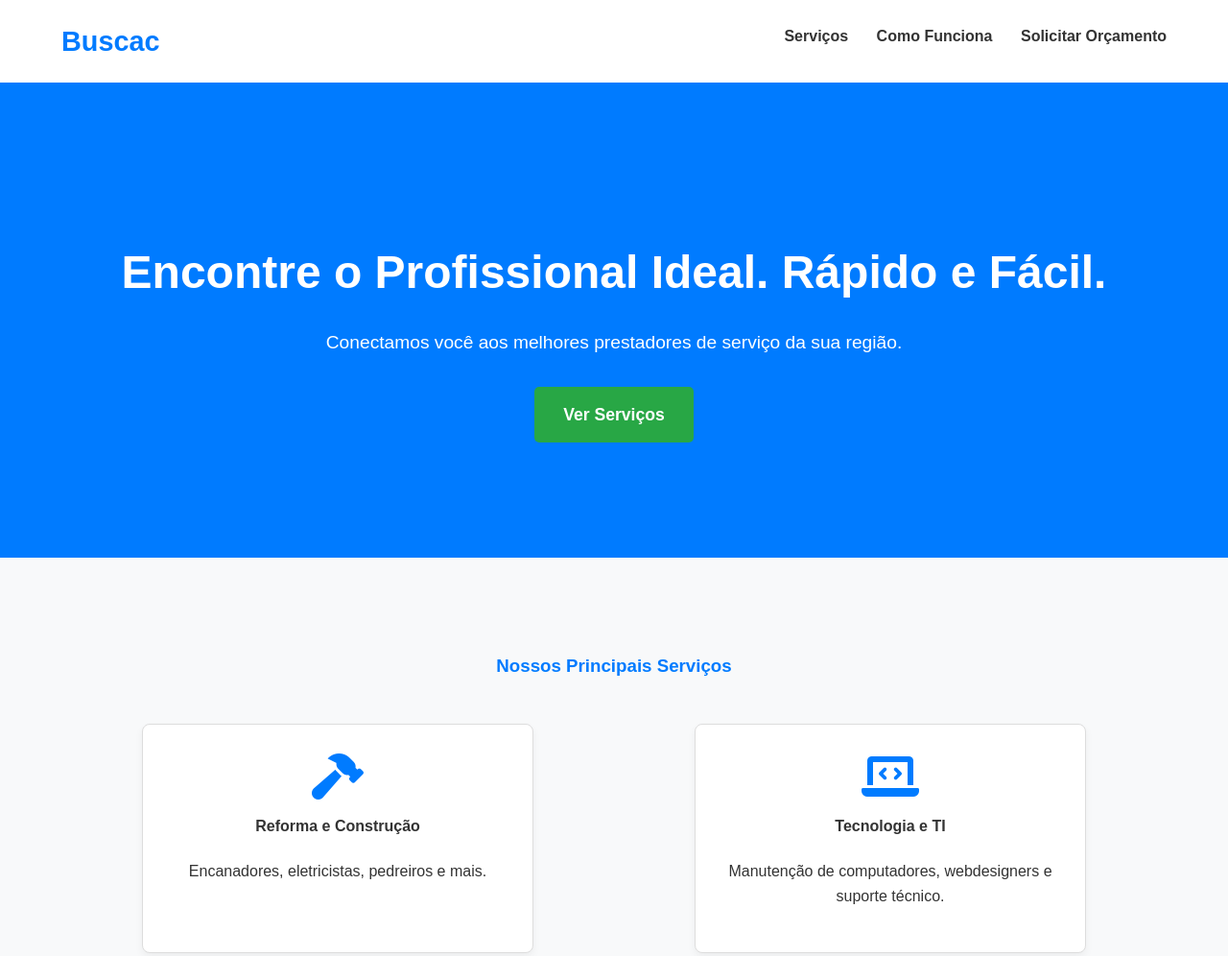
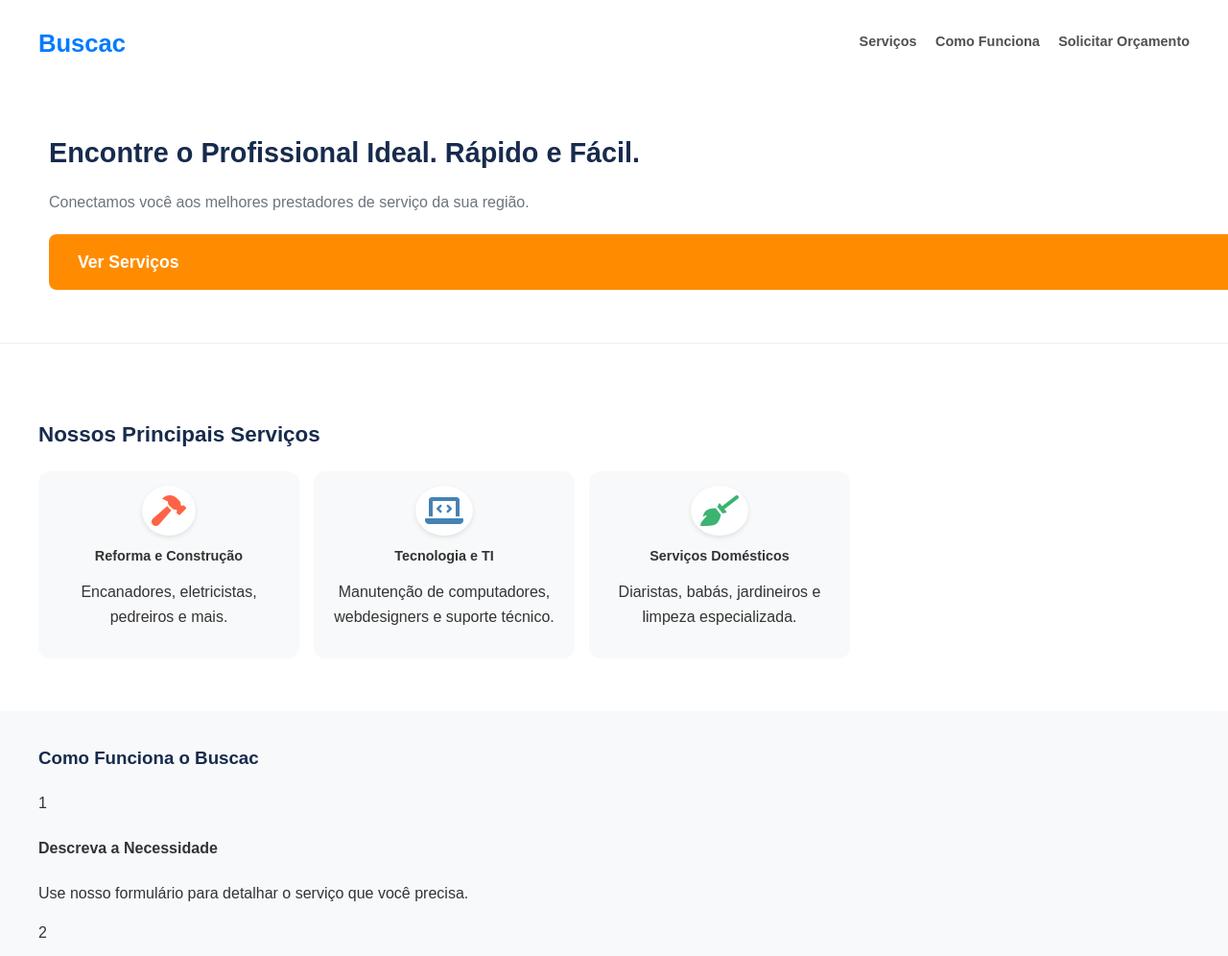
Before and after one commit to torresssjoao-afk/meu-site, a plain HTML site: page index.html in a window 1280 px wide. Shown: the top 996 px of the page at 96% size. Drawn offline with Linux system fonts and the light colour scheme.

Commit message:
Update style.css

```diff
--- a/style.css
+++ b/style.css
@@ -4,32 +4,35 @@ body {
     margin: 0;
     padding: 0;
     color: #333;
-    background-color: #f8f9fa; /* Fundo levemente cinza */
+    background-color: #f8f9fa;
     line-height: 1.6;
 }
 
 .container {
-    width: 90%;
+    width: 95%; /* Aumenta a largura para simular tela de app */
     max-width: 1200px;
     margin: 0 auto;
-    padding: 20px 0;
+    padding: 15px 0;
     clear: both;
 }
 
 h1, h2, h3 {
-    color: #007bff; /* Azul primário */
+    color: #172B4D; /* Cor escura, quase preto, para títulos */
 }
 
-/* Header */
+/* Header (Simulando o topo de um app) */
 header {
     background-color: white;
-    box-shadow: 0 2px 4px rgba(0,0,0,0.1);
+    box-shadow: 0 1px 3px rgba(0,0,0,0.1);
+    padding: 10px 0;
 }
 
 header h1 {
     margin: 0;
     float: left;
-    font-size: 1.8em;
+    font-size: 1.6em;
+    color: #007bff; /* Logo em azul */
+    font-weight: bold;
 }
 
 header nav {
@@ -45,18 +48,147 @@ header nav ul {
 
 header nav ul li {
     display: inline;
-    margin-left: 25px;
+    margin-left: 15px;
 }
 
 header nav ul li a {
+    color: #505050;
+    text-decoration: none;
+    font-size: 0.9em;
+    font-weight: 600;
+}
+
+/* Seção Hero (Busca) */
+.hero-section {
+    background-color: white; /* Fundo branco para simular o topo do app */
+    padding: 30px 20px 40px;
+    border-bottom: 1px solid #eee;
+}
+
+.hero-section h2 {
+    color: #172B4D;
+    font-size: 1.8em;
+    margin-top: 0;
+    margin-bottom: 5px;
+    text-align: left;
+}
+
+.hero-section p {
+    font-size: 1em;
+    color: #6c757d;
+    text-align: left;
+    margin-bottom: 20px;
+}
+
+/* Input de Busca (Simulando o campo do app) */
+#search-bar {
+    width: 100%;
+    padding: 10px 15px;
+    border: 1px solid #ced4da;
+    border-radius: 25px; /* Bordas arredondadas como em app */
+    font-size: 1em;
+    box-shadow: 0 2px 4px rgba(0,0,0,0.05);
+}
+
+/* Seção de Serviços (Grade de Ícones) */
+#servicos {
+    padding: 40px 0;
+    text-align: center;
+    background-color: white;
+}
+
+#servicos h3 {
+    text-align: left;
+    font-size: 1.4em;
+    margin-bottom: 20px;
+}
+
+.servicos-grid {
+    display: flex;
+    justify-content: flex-start; /* Alinha à esquerda */
+    flex-wrap: wrap;
+    gap: 15px; /* Espaço entre os cards */
+}
+
+.servico-card {
+    background: #f8f9fa;
+    border-radius: 12px;
+    padding: 15px 10px;
+    width: 21%; /* 4 cards por linha em telas maiores, simula grid do app */
+    box-shadow: none;
+    border: none;
+    display: flex;
+    flex-direction: column;
+    align-items: center;
+    text-align: center;
+}
+
+/* Cores dos Ícones (Simulando o colorido do app) */
+.servico-card:nth-child(1) i { color: #FF6347; } /* Vermelho */
+.servico-card:nth-child(2) i { color: #4682B4; } /* Azul claro */
+.servico-card:nth-child(3) i { color: #3CB371; } /* Verde Médio */
+.servico-card:nth-child(4) i { color: #FFD700; } /* Dourado */
+
+.servico-card i {
+    font-size: 2em;
+    margin-bottom: 8px;
+    padding: 10px;
+    background-color: white;
+    border-radius: 50%; /* Icone circular */
+    box-shadow: 0 2px 5px rgba(0,0,0,0.1);
+}
+
+.servico-card h4 {
+    font-size: 0.9em;
     color: #333;
+    margin: 5px 0 0;
+    line-height: 1.2;
+}
+
+/* Estilização da seção de Contato/Orçamento */
+#contato {
+    background-color: #007bff; /* Fundo azul para destaque do CTA */
+    color: white;
+    padding: 60px 0;
+    text-align: center;
+}
+
+#contato h3 {
+    color: white;
+    margin-bottom: 30px;
+}
+
+#contato form {
+    max-width: 500px;
+    margin: 20px auto;
+}
+
+/* Estilo do botão de ação - Laranja como na imagem de app */
+.cta-button-b, .cta-button-a {
+    display: block;
+    width: 100%;
+    background-color: #FF8C00; /* Laranja/Amarelo do CTA do app */
+    color: white;
+    border: none;
+    padding: 15px 30px;
+    font-size: 1.1em;
+    cursor: pointer;
+    border-radius: 8px;
+    transition: background-color 0.3s;
     text-decoration: none;
     font-weight: bold;
-    transition: color 0.3s;
 }
 
-header nav ul li a:hover {
-    color: #28a745; /* Verde de destaque */
+.cta-button-b:hover, .cta-button-a:hover {
+    background-color: #e57e00;
+}
+
+/* Outros estilos (Rodapé e outros) */
+footer {
+    background-color: #172B4D;
+    color: white;
+    text-align: center;
+    padding: 20px 0;
 }
 
 /* Limpar float */
@@ -66,164 +198,19 @@ header nav ul li a:hover {
     clear: both;
 }
 
-/* Seção Hero */
-.hero-section {
-    background-color: #007bff;
-    color: white;
-    text-align: center;
-    padding: 100px 20px;
+/* -- Media Queries para Responsividade (melhora o visual em telas menores) -- */
+@media (max-width: 768px) {
+    .servico-card {
+        width: 45%; /* 2 cards por linha em mobile */
+        margin: 10px 0;
+    }
+    header nav {
+        float: none;
+        text-align: center;
+        padding-top: 10px;
+    }
+    header h1 {
+        float: none;
+        text-align: center;
+    }
 }
-
-.hero-section h2 {
-    color: white;
-    font-size: 3em;
-    margin-bottom: 10px;
-}
-
-.hero-section p {
-    font-size: 1.2em;
-    margin-bottom: 30px;
-}
-
-.cta-button-a {
-    display: inline-block;
-    background-color: #28a745; /* Verde de destaque */
-    color: white;
-    padding: 15px 30px;
-    text-decoration: none;
-    font-size: 1.1em;
-    border-radius: 5px;
-    transition: background-color 0.3s;
-    font-weight: bold;
-}
-
-.cta-button-a:hover {
-    background-color: #218838;
-}
-
-/* Seção de Serviços */
-#servicos {
-    padding: 60px 0;
-    text-align: center;
-}
-
-.servicos-grid {
-    display: flex;
-    justify-content: space-around;
-    flex-wrap: wrap;
-    margin-top: 30px;
-}
-
-.servico-card {
-    background: white;
-    border: 1px solid #ddd;
-    border-radius: 8px;
-    padding: 30px;
-    margin: 15px;
-    width: 30%;
-    box-shadow: 0 4px 8px rgba(0,0,0,0.05);
-    transition: transform 0.3s;
-}
-
-.servico-card:hover {
-    transform: translateY(-5px);
-    box-shadow: 0 6px 12px rgba(0,0,0,0.1);
-}
-
-.servico-card i {
-    font-size: 3em;
-    color: #007bff;
-    margin-bottom: 15px;
-}
-
-.servico-card h4 {
-    margin-top: 0;
-}
-
-/* Seção Como Funciona */
-.alt-bg {
-    background-color: #e9ecef; /* Fundo secundário */
-    padding: 60px 0;
-    text-align: center;
-}
-
-.passos {
-    display: flex;
-    justify-content: space-around;
-    margin-top: 30px;
-}
-
-.passo-item {
-    width: 30%;
-    padding: 20px;
-}
-
-.passo-item .numero {
-    display: block;
-    font-size: 2em;
-    font-weight: bold;
-    color: #28a745;
-    margin-bottom: 10px;
-}
-
-/* Formulário de Contato */
-#contato {
-    padding: 60px 0;
-    text-align: center;
-}
-
-#contato form {
-    max-width: 600px;
-    margin: 20px auto;
-    padding: 20px;
-    background: white;
-    border-radius: 8px;
-    box-shadow: 0 0 10px rgba(0,0,0,0.1);
-}
-
-#contato input[type="text"],
-#contato input[type="email"],
-#contato textarea {
-    width: 100%;
-    padding: 10px;
-    margin-bottom: 15px;
-    border: 1px solid #ccc;
-    border-radius: 4px;
-    box-sizing: border-box;
-}
-
-#contato textarea {
-    resize: vertical;
-    min-height: 100px;
-}
-
-.cta-button-b {
-    background-color: #007bff; /* Azul primário */
-    color: white;
-    border: none;
-    padding: 15px 30px;
-    font-size: 1.1em;
-    cursor: pointer;
-    border-radius: 5px;
-    transition: background-color 0.3s;
-}
-
-.cta-button-b:hover {
-    background-color: #0056b3;
-}
-
-/* Footer */
-footer {
-    background-color: #343a40; /* Cinza escuro */
-    color: white;
-    text-align: center;
-    padding: 20px 0;
-    margin-top: 40px;
-}
-
-.social-links a {
-    color: white;
-    font-size: 1.5em;
-    margin: 0 10px;
-    text-decoration: none;
-}
```
